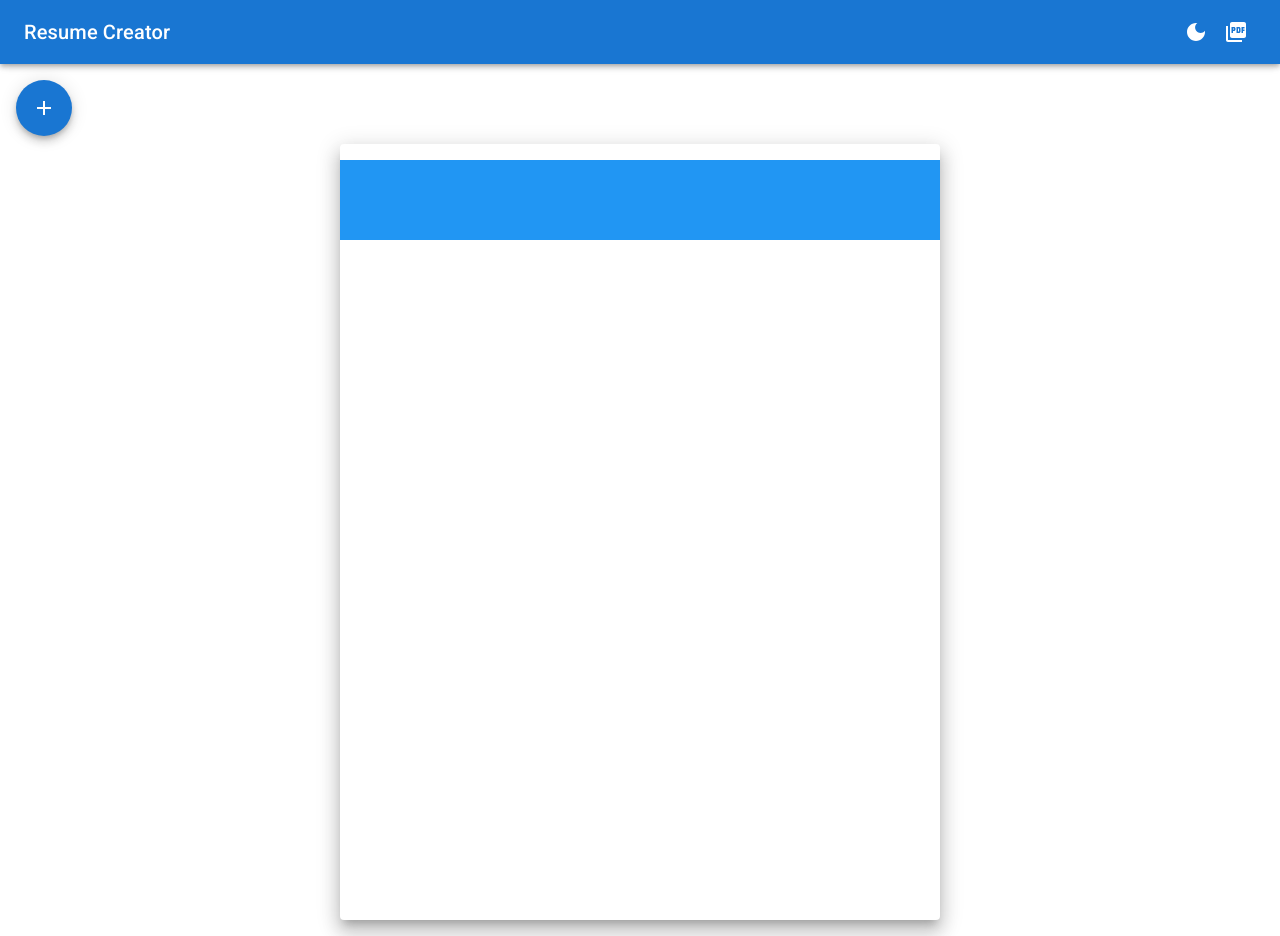
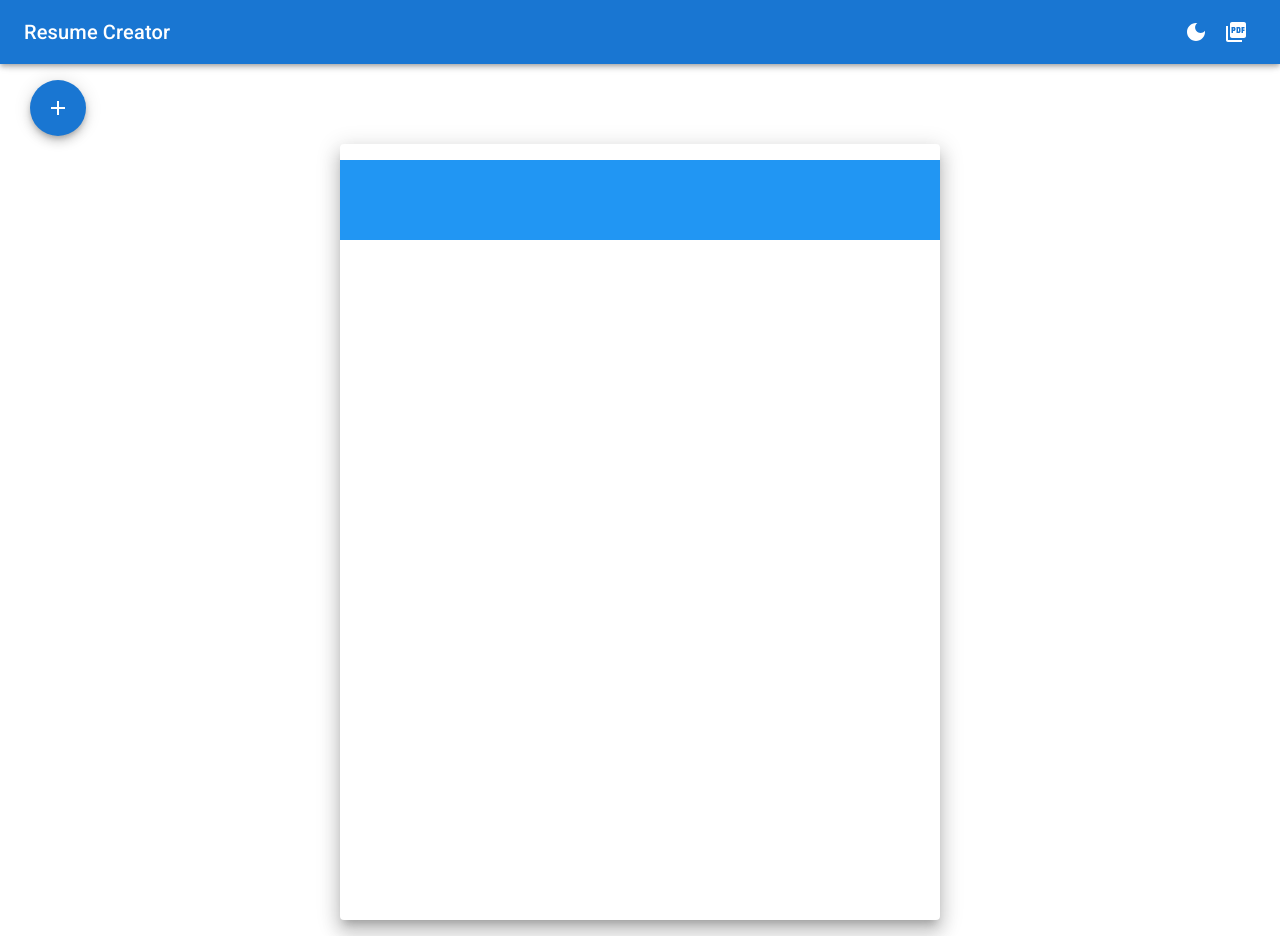
Before and after one commit to craigmclean39/cv-project-top, a React (Create React App) app: page / in a window 1280 px wide. Built offline with nearby package versions, Linux system fonts and the light colour scheme.

Commit message:
Add Backdrop component when SpeedDial is open

```diff
--- a/src/components/AddToResumeSpeedDial.js
+++ b/src/components/AddToResumeSpeedDial.js
@@ -1,11 +1,11 @@
 import { useState } from "react";
-import { Box } from "@mui/system";
 import { SpeedDial, SpeedDialAction, SpeedDialIcon } from "@mui/material";
 import PersonIcon from "@mui/icons-material/Person";
 import WorkIcon from "@mui/icons-material/Work";
 import SchoolIcon from "@mui/icons-material/School";
 import BuildIcon from "@mui/icons-material/Build";
 import ColorLensIcon from "@mui/icons-material/ColorLens";
+import { Backdrop, Box } from "@mui/material";
 
 const AddToResumeSpeedDial = (props) => {
   const [open, setOpen] = useState(false);
@@ -33,13 +33,8 @@ const AddToResumeSpeedDial = (props) => {
   };
 
   return (
-    <Box
-      sx={{
-        width: "200px",
-        transform: "translateZ(0px)",
-        flexGrow: 1,
-      }}
-    >
+    <Box>
+      <Backdrop open={open} sx={{ zIndex: 0 }} />
       <SpeedDial
         ariaLabel="Add to Resume"
         icon={<SpeedDialIcon />}
@@ -47,7 +42,12 @@ const AddToResumeSpeedDial = (props) => {
         onClick={handleClickOpen}
         open={open}
         direction="down"
-        sx={{ position: "absolute", top: 16, left: 16 }}
+        sx={{
+          position: "absolute",
+          top: 80,
+          left: 30,
+          zIndex: 1,
+        }}
       >
         <SpeedDialAction
           key="Contact Information"
```
